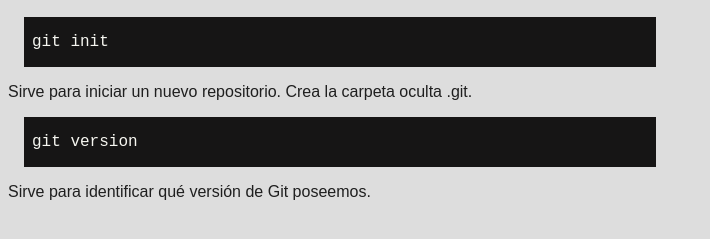
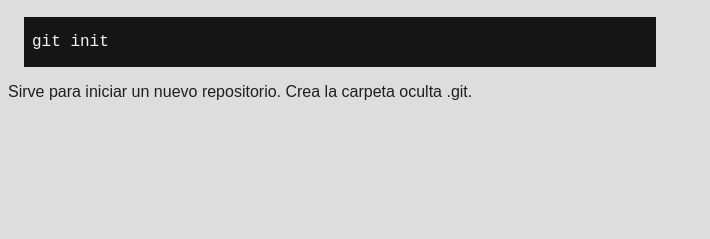
Before and after one commit to danyhoshi/proyectoII, a website: page index.html in a window 1280 px wide. Shown: the part 111-350 px from the top of the page, without its empty margins (0-710 px from the left). Drawn offline with Linux system fonts and the light colour scheme.

Commit message:
Revert "Add test2"
This reverts commit 7648d0e51d854d3c472ba47119a8be62461e0b0e.

```diff
--- a/index.html
+++ b/index.html
@@ -15,9 +15,5 @@
     </div>
 
     <p> Sirve para iniciar un nuevo repositorio. Crea la carpeta oculta .git.</p>
-    <div>
-        <p class="codigo">git version</p>
-    </div>
-    <p>Sirve para identificar qué versión de Git poseemos.</p>
 </body>
 </html>
```
